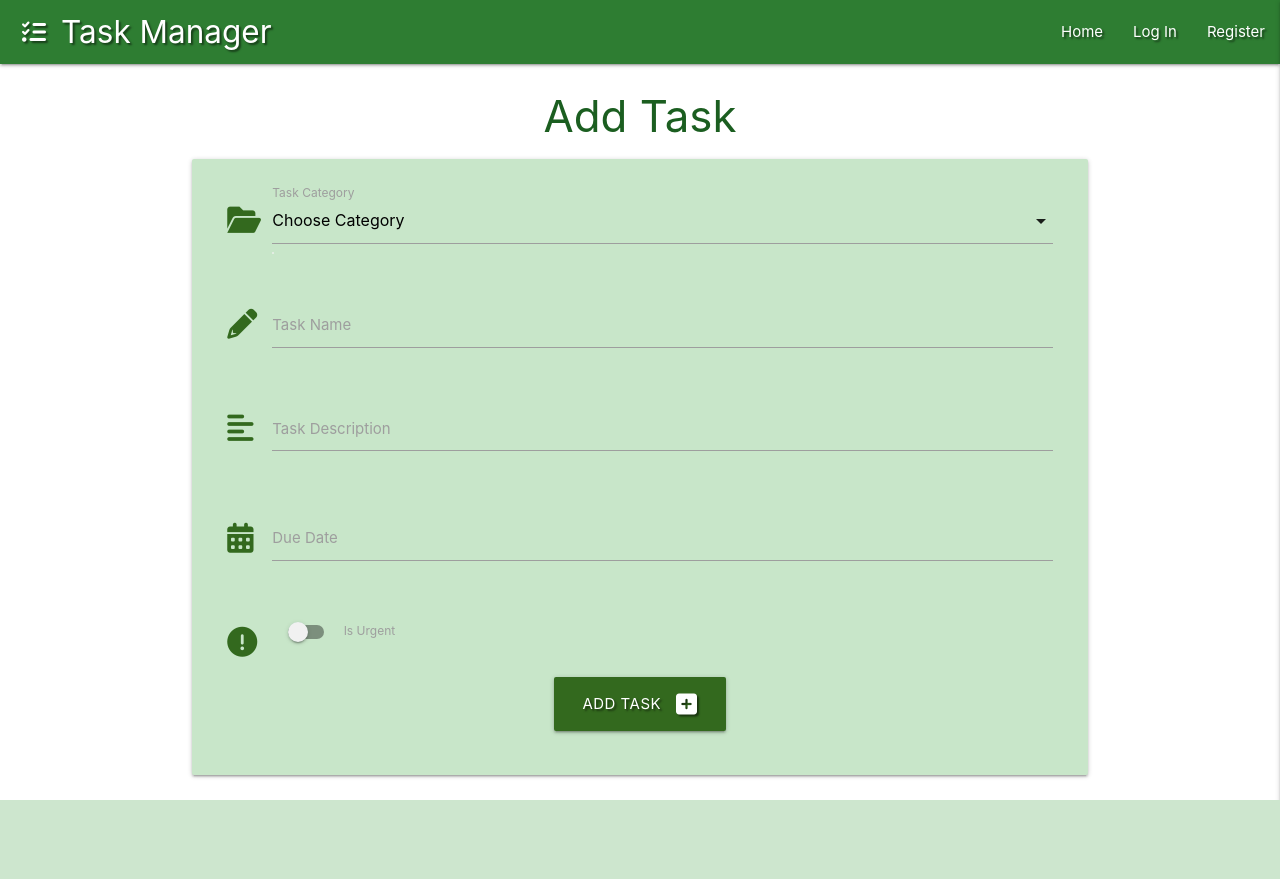
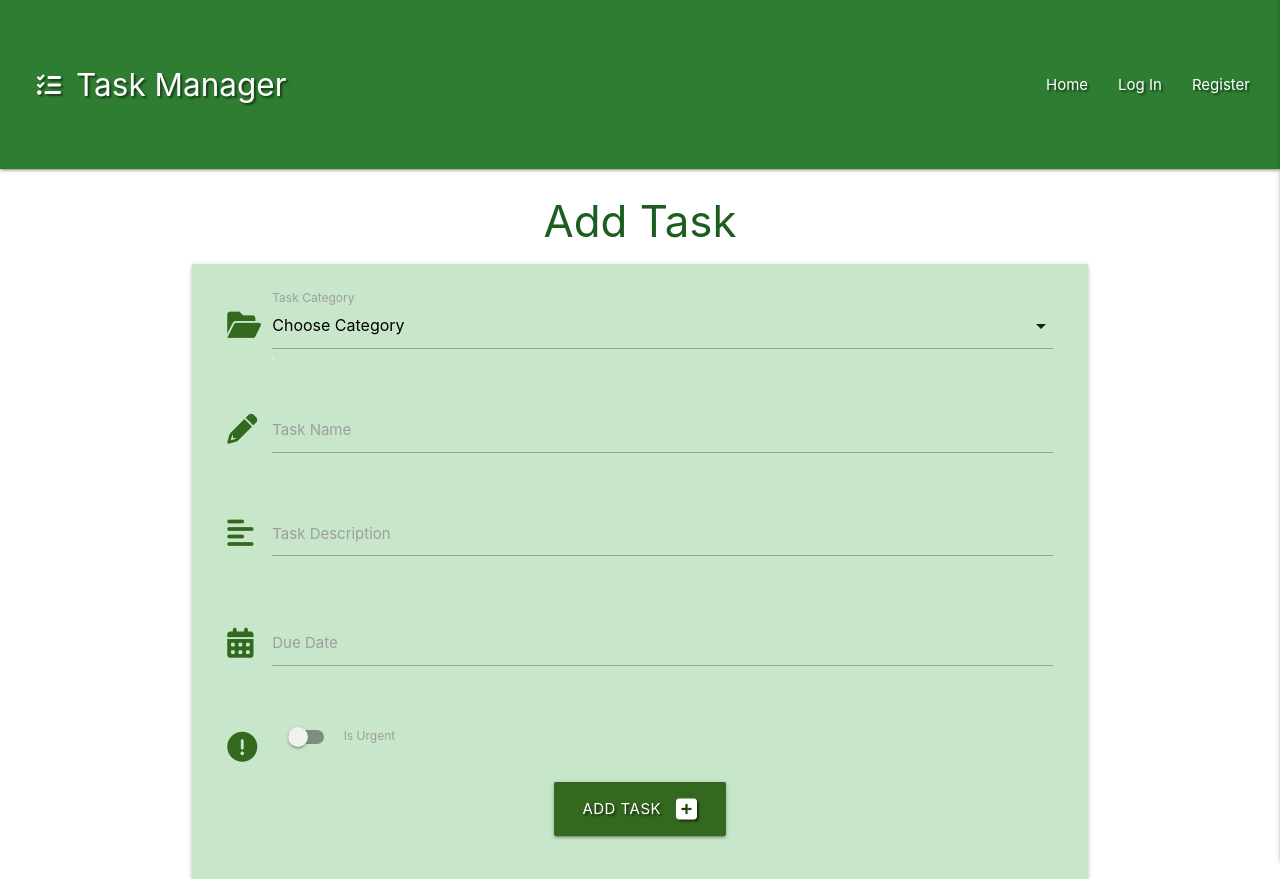
Before and after one commit to IuliiaKonovalova/t_m, a Flask app: page /add_task in a window 1280 px wide. Shown: the top 879 px of the page. Before the commit the page ends 800 px from the top, so only its background shows below. Run offline with Flask 2, Linux system fonts and the light colour scheme; data that the repository does not hold is empty; some libraries are stand-ins or nearby versions.

Commit message:
Restyle navbar

```diff
--- a/templates/base.html
+++ b/templates/base.html
@@ -17,9 +17,9 @@
 <body>
   <header>
     <!--Top navbar-->
-    <nav class="nav-extended text-shadow  green darken-3">
+    <nav class="nav-extended text-shadow  green darken-3 " style="padding: 3.5em 1em ;">
       <div class="nav-wrapper">
-        <a href="{{ url_for('get_tasks') }}" class="brand-logo brand__logo--custom"> <i class="fas fa-tasks"></i>Task
+        <a href="{{ url_for('get_tasks') }}" class="brand-logo brand__logo--custom "> <i class="fas fa-tasks"></i>Task
           Manager</a>
         <a href="#" data-target="mobile-demo" class="sidenav-trigger right"><i class="fas fa-bars"></i></a>
         <ul class="right hide-on-med-and-down">
```
